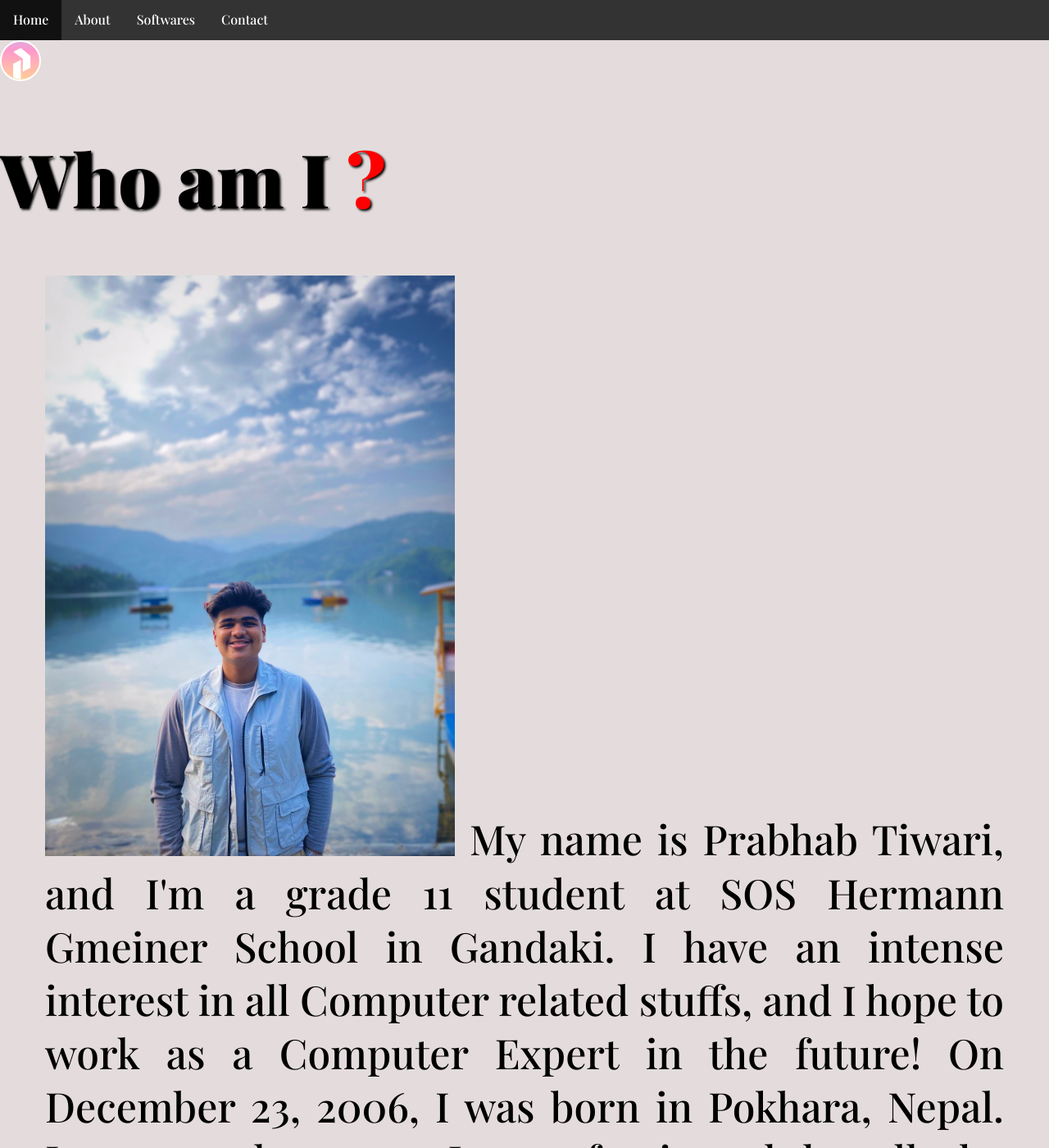
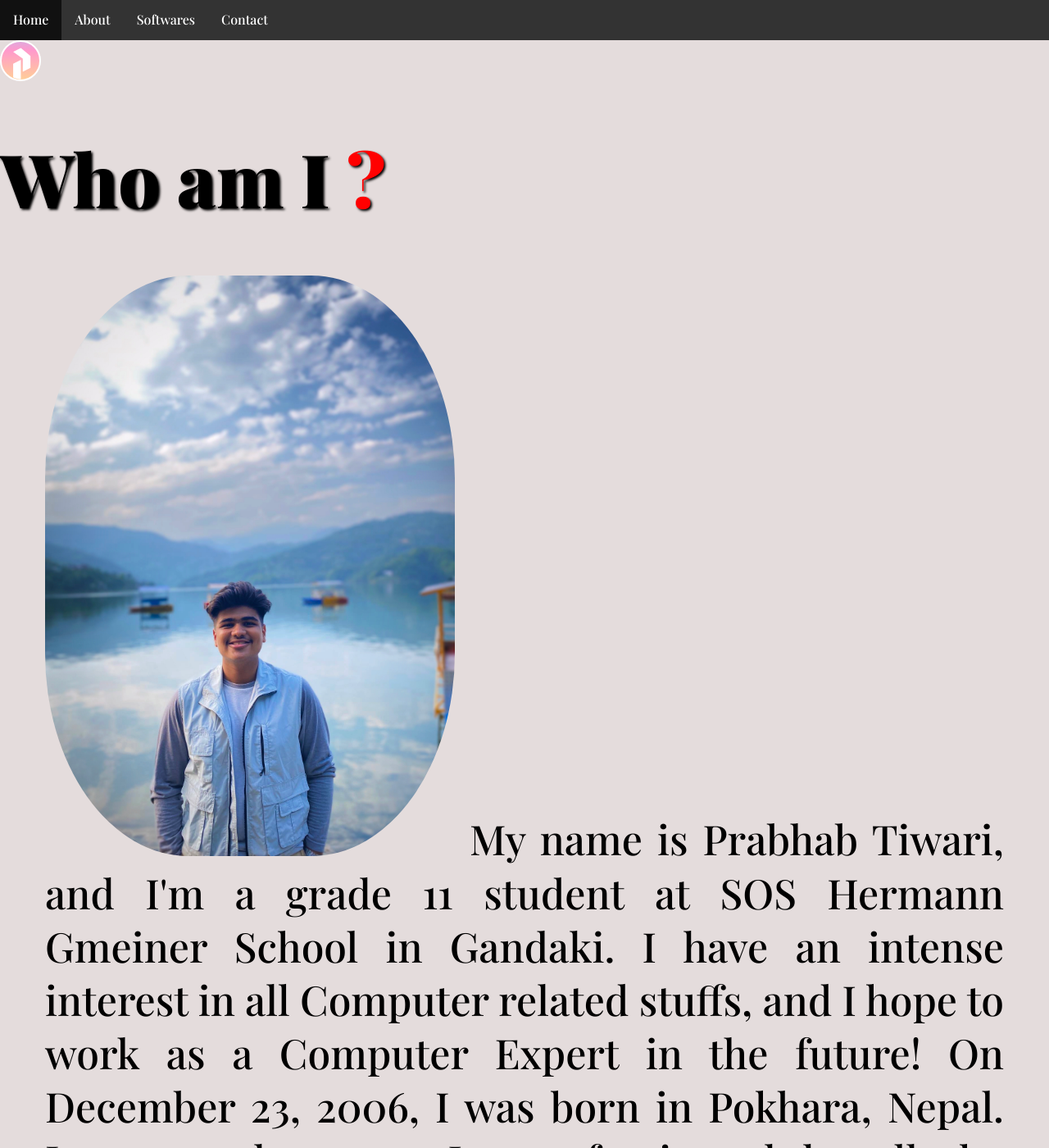
Before and after one commit to PrabhabTiwari/website, a Jekyll site: the page built from about.html, in a window 1280 px wide and 1400 px high. Shown: the whole window at 82% size. Built offline with Jekyll 4.4.1, drawn with Linux system fonts in a browser that asks for light colours.

Commit message:
Update about.html

```diff
--- a/about.html
+++ b/about.html
@@ -15,6 +15,7 @@ h1{
 }
     img{
         align-items: right;
+        border-radius: 35%
     }
 
 </style>
```
